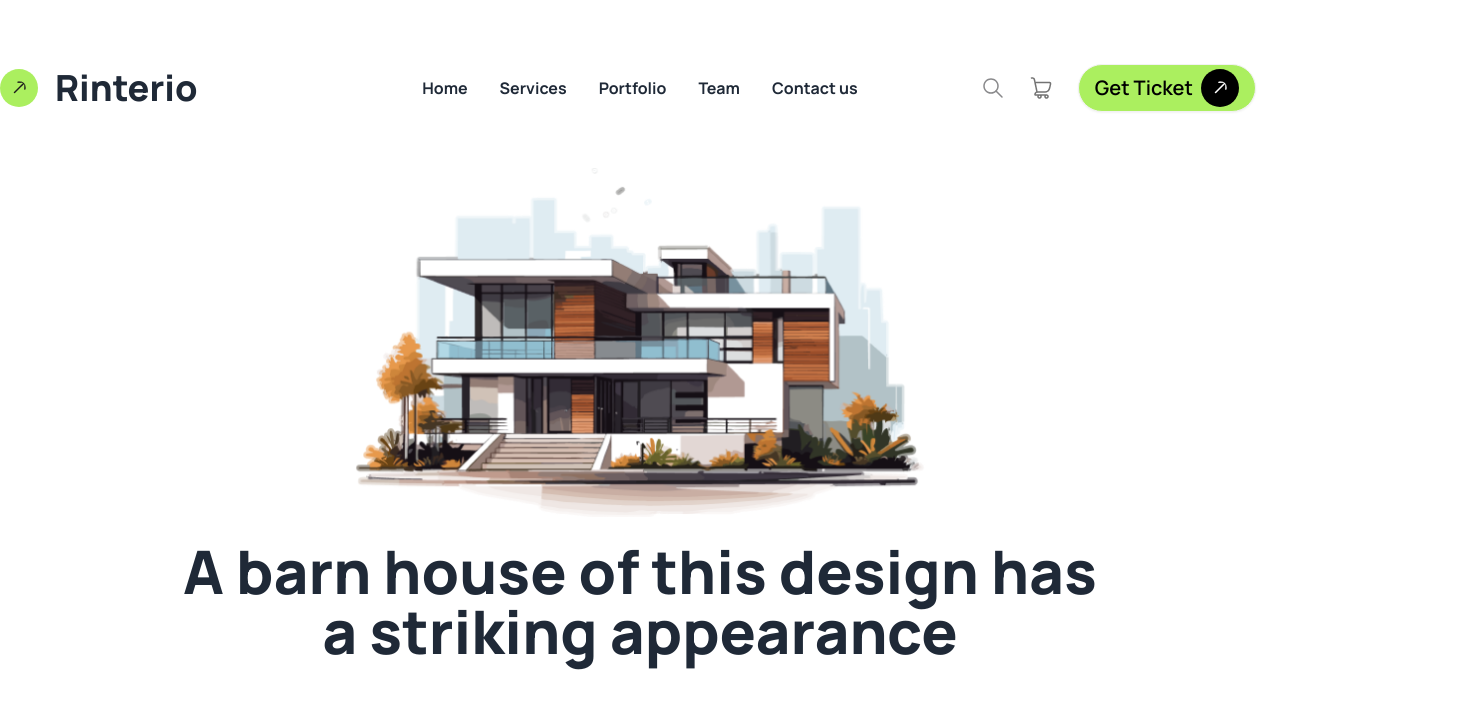
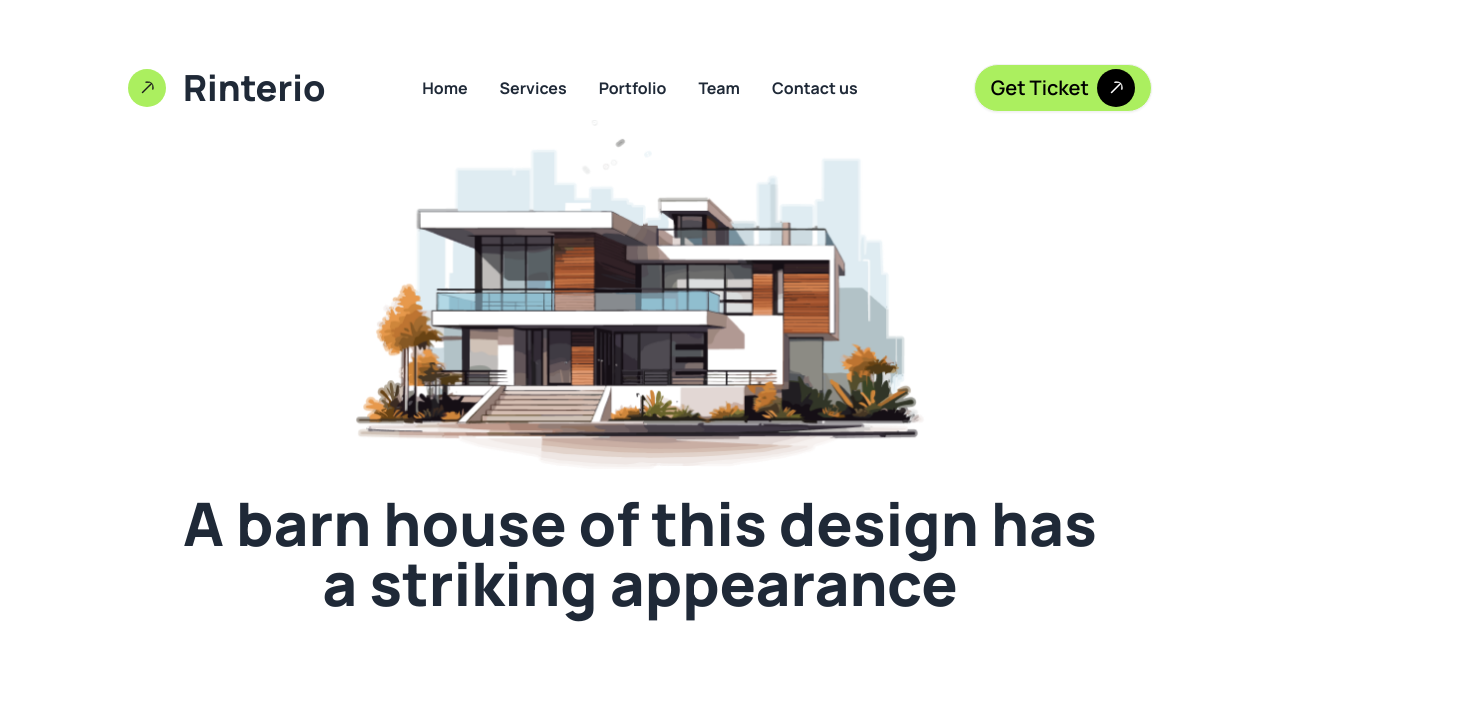
Before and after one commit to medhabicorp/B10A3, a plain HTML site: page index.html in a window 1280 px wide. Shown: the whole page, 1483 px wide, since content can reach past the window. Drawn offline with nearby package versions, Linux system fonts and the light colour scheme.

Commit message:
navbar issue solved

```diff
--- a/index.html
+++ b/index.html
@@ -43,11 +43,9 @@
 </head>
 
 <body class="manrope">
-  <header>
-    <header class=" container my-4 mx-auto lg:my-14 lg:mx-auto border-red-400">
+    <header class=" container my-4 mx-auto lg:my-14 lg:mx-32 border-red-400 w-auto">
       <!-- navbar section   -->
-      <nav class="container mb-6 lg:mb-12">
-          <div class="navbar bg-white py-0 px-0">
+          <nav class="navbar bg-white py-0 px-0">
               <div class="navbar-start ">
                 <img class="bg-btn-menu p-3 rounded-3xl" src="./assets/Group1.png" alt="">
                 <a class="btn btn-ghost text-2xl lg:text-4xl font-extrabold gap-0">Rinterio</a>
@@ -61,45 +59,18 @@
                   <li><a>Contact us</a></li>
                 </ul>
               </div>
-              <div class="navbar-end flex lg:gap-6">
-                  <svg class="hidden lg:flex" xmlns="http://www.w3.org/2000/svg" width="24" height="24" viewBox="0 0 24 24" fill="none">
-                      <g clip-path="url(#clip0_5_6)">
-                        <path d="M3 10C3 10.9193 3.18106 11.8295 3.53284 12.6788C3.88463 13.5281 4.40024 14.2997 5.05025 14.9497C5.70026 15.5998 6.47194 16.1154 7.32122 16.4672C8.1705 16.8189 9.08075 17 10 17C10.9193 17 11.8295 16.8189 12.6788 16.4672C13.5281 16.1154 14.2997 15.5998 14.9497 14.9497C15.5998 14.2997 16.1154 13.5281 16.4672 12.6788C16.8189 11.8295 17 10.9193 17 10C17 9.08075 16.8189 8.1705 16.4672 7.32122C16.1154 6.47194 15.5998 5.70026 14.9497 5.05025C14.2997 4.40024 13.5281 3.88463 12.6788 3.53284C11.8295 3.18106 10.9193 3 10 3C9.08075 3 8.1705 3.18106 7.32122 3.53284C6.47194 3.88463 5.70026 4.40024 5.05025 5.05025C4.40024 5.70026 3.88463 6.47194 3.53284 7.32122C3.18106 8.1705 3 9.08075 3 10Z" stroke="#89898B" stroke-width="1.5" stroke-linecap="round" stroke-linejoin="round"/>
-                        <path d="M21 21L15 15" stroke="#89898B" stroke-width="1.5" stroke-linecap="round" stroke-linejoin="round"/>
-                      </g>
-                      <defs>
-                        <clipPath id="clip0_5_6">
-                          <rect width="24" height="24" fill="white"/>
-                        </clipPath>
-                      </defs>
-                    </svg>
-                  <img class="hidden lg:flex" src="./assets/shopping-cart-01.png" alt="">
+              <div class="navbar-end flex lg:gap-2">
                 <div class="btn bg-btn-menu hidden lg:flex gap-2 rounded-[32px]">
                   <h1 class="text-xl text-black bg-btn-menu border-black-50 p-0 m-0">Get Ticket</h1>
                   <img class="bg-black p-3 rounded-3xl" src="./assets/Group3.png" alt="">
                 </div>
-                <div class="dropdown">
-                  <div tabindex="0" role="button" class="btn btn-ghost lg:hidden">
-                    <svg xmlns="http://www.w3.org/2000/svg" class="h-5 w-5" fill="none" viewBox="0 0 24 24" stroke="currentColor"><path stroke-linecap="round" stroke-linejoin="round" stroke-width="2" d="M4 6h16M4 12h8m-8 6h16" /></svg>
-                  </div>
-                  <ul tabindex="0" class="text-bold menu menu-sm dropdown-content mt-3 z-[1] p-2 shadow bg-base-100 rounded-box w-52">
-                  <li class="font-bold"><a>Home</a></li>
-                  <li><a>Services</a></li>
-                  <li><a>Portfolio</a></li>
-                  <li><a>Team</a></li>
-                  <li><a>Contact us</a></li>
-                  </ul>
-                  </ul>
-                </div>
               </div>
-            </div>
-      </nav>
+            </nav>
       <section class="container mx-auto banner flex flex-col gap-6 text-center">
         <img class="w-[570px] mx-auto" src="./assets/banner.png" alt="">
         <h1 class="text- font-extrabold mx-auto text-6xl ">A barn house of this design has <br> a striking appearance</h1>
       </section>
 
-  </header>
   </header>
   <main>
 
```
